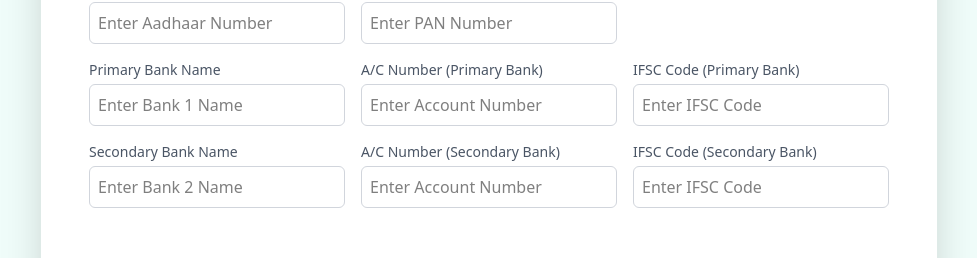
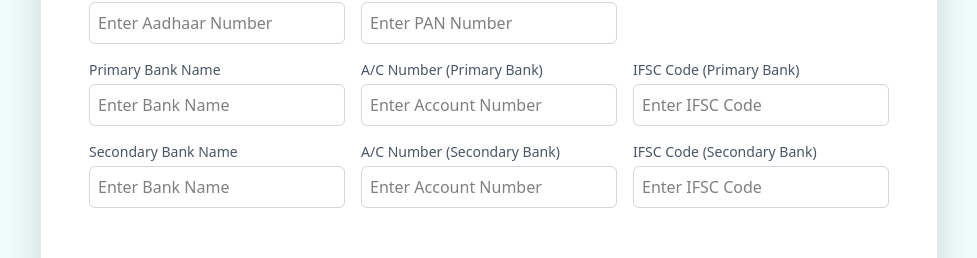
Before and after one commit to Ruturaj2003/multi-step-form-2, a React (Vite) app: page /cane-supplier/billing in a window 1280 px wide. Shown: the part 234-492 px from the top of the page, without its empty margins (151-1128 px from the left). Built offline with nearby package versions, Linux system fonts and the light colour scheme.

Commit message:
Add State Management To Billing

```diff
--- a/src/pages/caneSupplierForm/Billing.jsx
+++ b/src/pages/caneSupplierForm/Billing.jsx
@@ -1,8 +1,45 @@
 import { useState } from 'react';
+import { useNavigate } from 'react-router-dom';
 
 const Billing = () => {
+  const navigate = useNavigate();
+  // State management for form fields
+  const [formData, setFormData] = useState({
+    aadhaar: '',
+    pan: '',
+    primaryBank: '',
+    primaryAccount: '',
+    primaryIfsc: '',
+    secondaryBank: '',
+    secondaryAccount: '',
+    secondaryIfsc: '',
+  });
+
+  // Handle input changes
+  const handleChange = (e) => {
+    setFormData({ ...formData, [e.target.name]: e.target.value });
+  };
+
+  // Handle form submission
+
+  const handleSubmit = async (e) => {
+    e.preventDefault();
+    try {
+      //  HTTP request
+
+      // Navigate after successful submission (change the route as needed)
+      navigate('/cane-supplier');
+    } catch (error) {
+      console.error('Error submitting address:', error);
+      // Optionally, handle error state here
+    }
+  };
+
   return (
-    <div className="h-[530px] flex flex-col justify-between bg-white p-6">
+    <form
+      className="h-[530px] flex flex-col justify-between bg-white p-6"
+      onSubmit={handleSubmit}
+    >
       {/* Form Section */}
       <div className="w-full flex-1">
         <h2 className="text-lg font-semibold text-gray-700 mb-4">
@@ -16,6 +53,9 @@ const Billing = () => {
             <label className="text-sm text-gray-600 mb-1">Aadhaar Number</label>
             <input
               type="text"
+              name="aadhaar"
+              value={formData.aadhaar}
+              onChange={handleChange}
               placeholder="Enter Aadhaar Number"
               className="border border-gray-300 rounded-md p-2 focus:outline-none focus:ring-2 focus:ring-teal-500"
             />
@@ -26,6 +66,9 @@ const Billing = () => {
             <label className="text-sm text-gray-600 mb-1">PAN Number</label>
             <input
               type="text"
+              name="pan"
+              value={formData.pan}
+              onChange={handleChange}
               placeholder="Enter PAN Number"
               className="border border-gray-300 rounded-md p-2 focus:outline-none focus:ring-2 focus:ring-teal-500"
             />
@@ -34,73 +77,87 @@ const Billing = () => {
           {/* Empty div for spacing on large screens */}
           <div className="hidden md:block"></div>
 
-          {/* Bank 1 Name */}
+          {/* Primary Bank Details */}
           <div className="flex flex-col">
             <label className="text-sm text-gray-600 mb-1">
               Primary Bank Name
             </label>
             <input
               type="text"
-              placeholder="Enter Bank 1 Name"
+              name="primaryBank"
+              value={formData.primaryBank}
+              onChange={handleChange}
+              placeholder="Enter Bank Name"
               className="border border-gray-300 rounded-md p-2 focus:outline-none focus:ring-2 focus:ring-teal-500"
             />
           </div>
 
-          {/* A/C Number Bank 1 */}
           <div className="flex flex-col">
             <label className="text-sm text-gray-600 mb-1">
               A/C Number (Primary Bank)
             </label>
             <input
               type="text"
+              name="primaryAccount"
+              value={formData.primaryAccount}
+              onChange={handleChange}
               placeholder="Enter Account Number"
               className="border border-gray-300 rounded-md p-2 focus:outline-none focus:ring-2 focus:ring-teal-500"
             />
           </div>
 
-          {/* IFSC Code Bank 1 */}
           <div className="flex flex-col">
             <label className="text-sm text-gray-600 mb-1">
               IFSC Code (Primary Bank)
             </label>
             <input
               type="text"
+              name="primaryIfsc"
+              value={formData.primaryIfsc}
+              onChange={handleChange}
               placeholder="Enter IFSC Code"
               className="border border-gray-300 rounded-md p-2 focus:outline-none focus:ring-2 focus:ring-teal-500"
             />
           </div>
 
-          {/* Bank 2 Name */}
+          {/* Secondary Bank Details */}
           <div className="flex flex-col">
             <label className="text-sm text-gray-600 mb-1">
               Secondary Bank Name
             </label>
             <input
               type="text"
-              placeholder="Enter Bank 2 Name"
+              name="secondaryBank"
+              value={formData.secondaryBank}
+              onChange={handleChange}
+              placeholder="Enter Bank Name"
               className="border border-gray-300 rounded-md p-2 focus:outline-none focus:ring-2 focus:ring-teal-500"
             />
           </div>
 
-          {/* A/C Number Bank 2 */}
           <div className="flex flex-col">
             <label className="text-sm text-gray-600 mb-1">
               A/C Number (Secondary Bank)
             </label>
             <input
               type="text"
+              name="secondaryAccount"
+              value={formData.secondaryAccount}
+              onChange={handleChange}
               placeholder="Enter Account Number"
               className="border border-gray-300 rounded-md p-2 focus:outline-none focus:ring-2 focus:ring-teal-500"
             />
           </div>
 
-          {/* IFSC Code Bank 2 */}
           <div className="flex flex-col">
             <label className="text-sm text-gray-600 mb-1">
               IFSC Code (Secondary Bank)
             </label>
             <input
               type="text"
+              name="secondaryIfsc"
+              value={formData.secondaryIfsc}
+              onChange={handleChange}
               placeholder="Enter IFSC Code"
               className="border border-gray-300 rounded-md p-2 focus:outline-none focus:ring-2 focus:ring-teal-500"
             />
@@ -110,11 +167,14 @@ const Billing = () => {
 
       {/* Save Button Section */}
       <div className="flex justify-end items-center p-4">
-        <button className="h-[36px] px-5 text-white bg-teal-700 border-2 border-teal-700 rounded-md hover:bg-teal-600 transition">
+        <button
+          type="submit"
+          className="h-[36px] px-5 text-white bg-teal-700 border-2 border-teal-700 rounded-md hover:bg-teal-600 transition"
+        >
           Save
         </button>
       </div>
-    </div>
+    </form>
   );
 };
 
```
